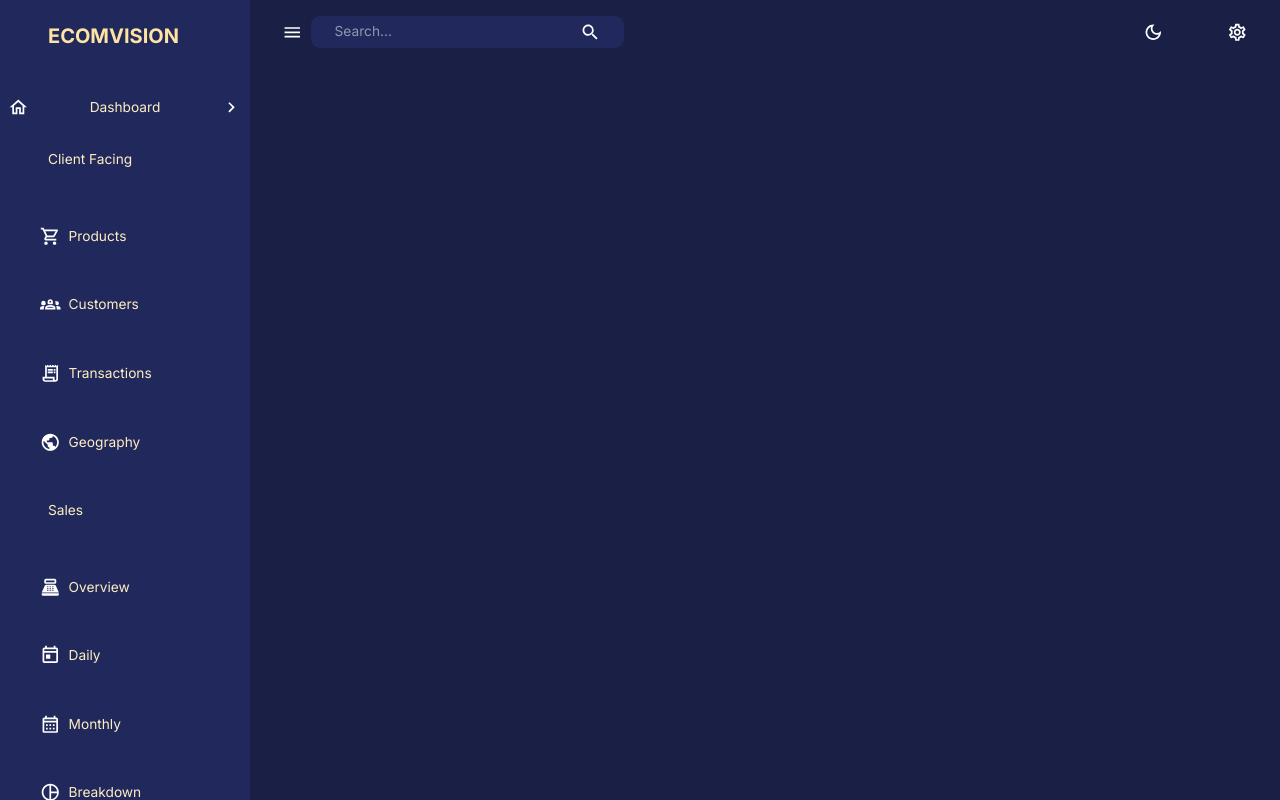
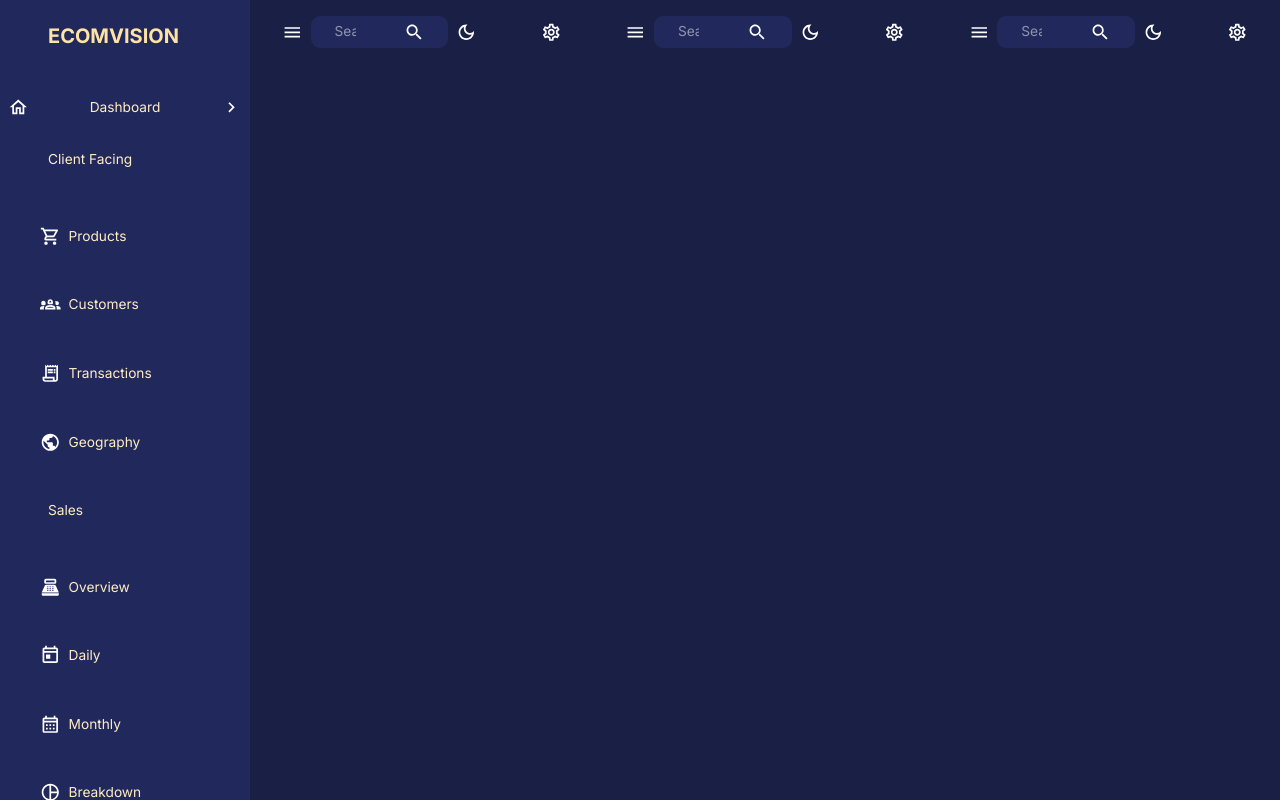
Before and after one commit to Bididah/MERN, a React (Create React App) app in the folder frontend/: page / in a window 1280 px wide. Built offline with nearby package versions, Linux system fonts and the light colour scheme.

Commit message:
modif sur la branch outlet

```diff
--- a/frontend/src/screens/Layout.js
+++ b/frontend/src/screens/Layout.js
@@ -23,6 +23,21 @@ const Layout = () => {
         />
         {/* <Outlet/> */}
       </Box>
+            <Box flexGrow={1}>
+        <Navbar
+          setIsSidebarOpen = {setIsSidebarOpen}
+          isSidebarOpen = {isSidebarOpen}
+        />
+        {/* <Outlet/> */}
+      </Box>
+            <Box flexGrow={1}>
+        <Navbar
+          setIsSidebarOpen = {setIsSidebarOpen}
+          isSidebarOpen = {isSidebarOpen}
+        />
+        {/* <Outlet/> */}
+      </Box>
+
     </Box>
   )
 }
```
